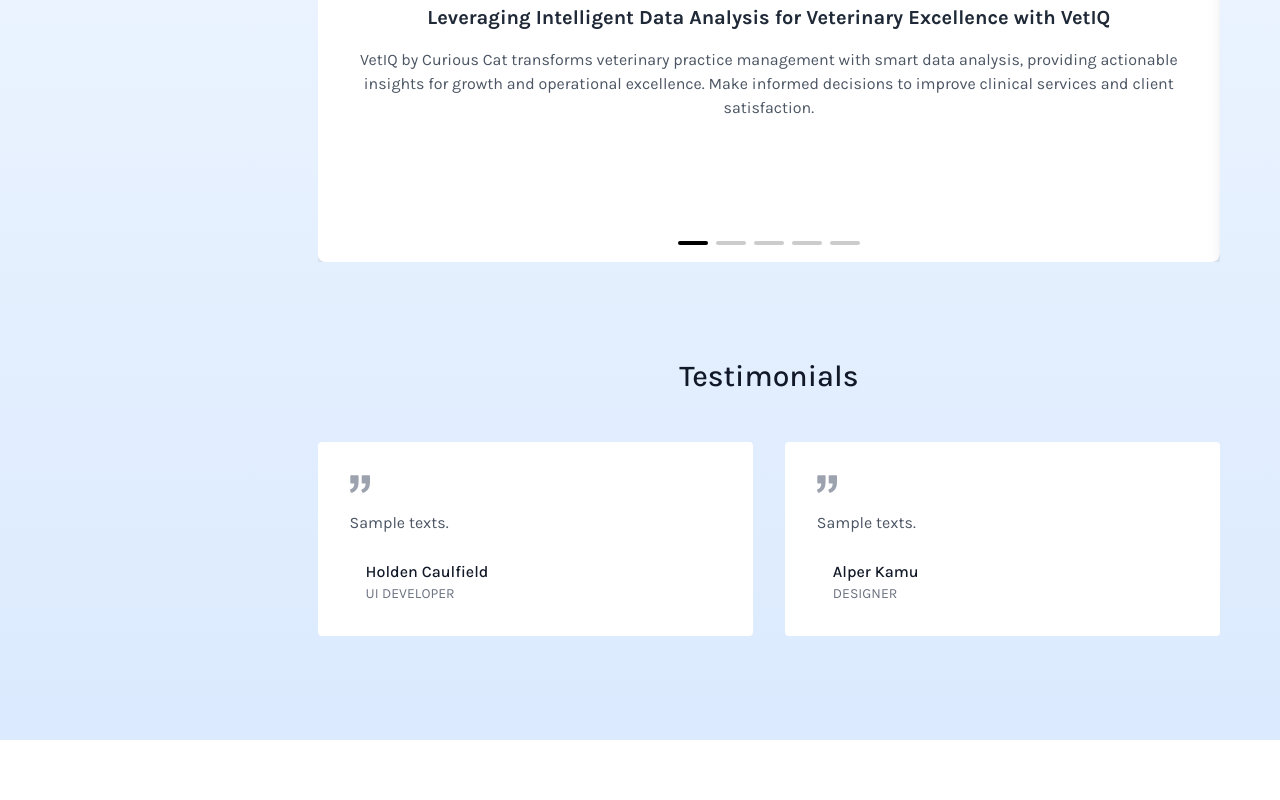
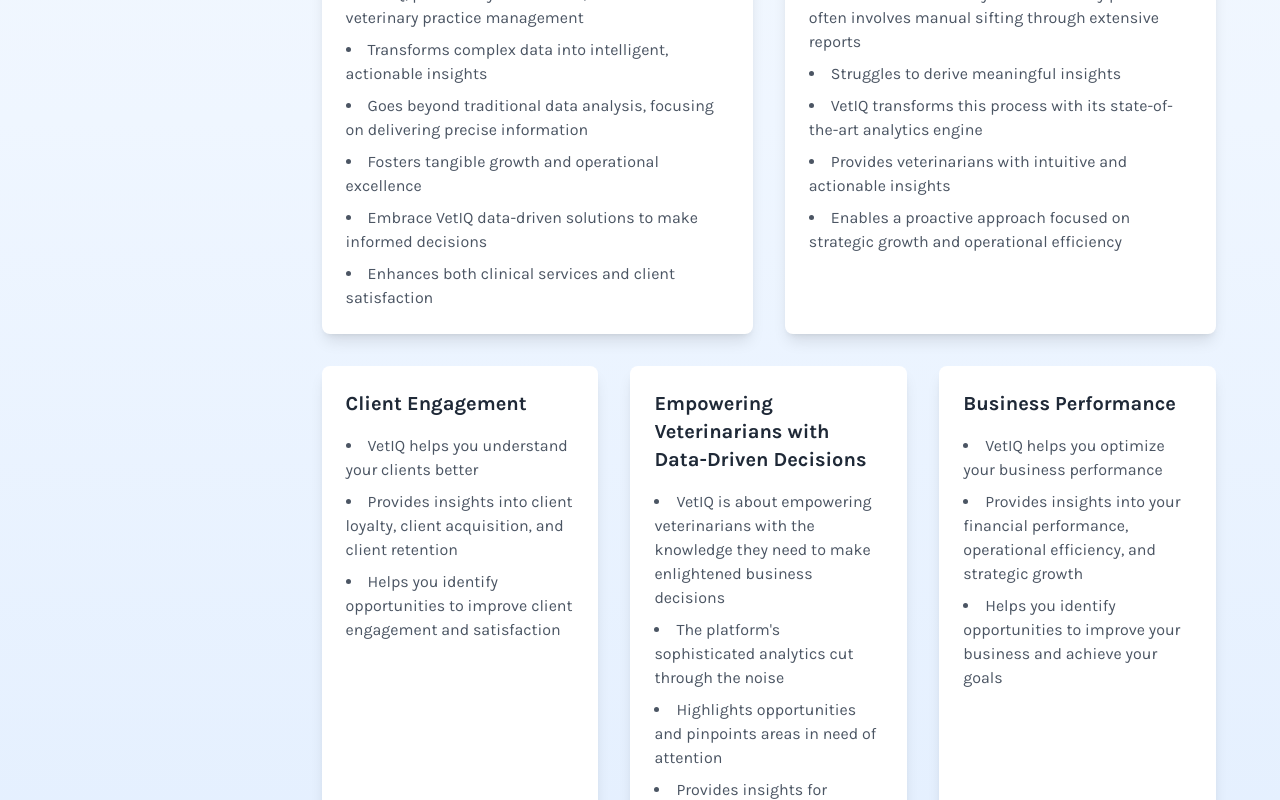
Before and after one commit to shifenghzhang/VetIQ-Web-Application, a Next.js app: page / in a window 1280 px wide. Shown: the part 1240-2040 px from the top of the page. Before the commit the page ends 1980 px from the top, so only its background shows below. Built offline with nearby package versions, Linux system fonts and the light colour scheme.

Commit message:
Revert "Merge branch 'HeroSection-&-Testimonial' into helpSection"
This reverts commit 5af79675ace2a72e409c8c6e68cc37e5657e4dd3, reversing
changes made to bef328977570b1b4cb8c70d4eab36c111fd78baa.

```diff
--- a/package.json
+++ b/package.json
@@ -20,10 +20,8 @@
     "react": "^18.2.0",
     "react-dom": "^18.2.0",
     "react-icons": "^5.1.0",
-    "react-responsive-carousel": "^3.2.23",
     "server-only": "^0.0.1",
     "superjson": "^2.2.1",
-    "swiper": "^11.1.1",
     "zod": "^3.22.4"
   },
   "devDependencies": {
--- a/src/app/_components/articleArea.tsx
+++ b/src/app/_components/articleArea.tsx
@@ -1,58 +1,18 @@
-"use client";
+"use client"
 import React from 'react';
 import type { Article } from "~/types/type";
-import { Carousel } from 'react-responsive-carousel';
-import 'react-responsive-carousel/lib/styles/carousel.min.css';
 
 interface ArticleAreaProps {
   articles: Article[];
 }
 
 const ArticleArea: React.FC<ArticleAreaProps> = ({ articles }) => {
+
   return (
-    <div className="container mx-auto px-5">
-      <div style={{ position: 'relative' }}>
-        <Carousel
-          showArrows={true}
-          showStatus={false}
-          showThumbs={false}
-          infiniteLoop={true}
-          autoPlay={false}
-          interval={5000}
-          renderIndicator={(onClickHandler, isSelected, index, label) => {
-            return (
-              <li
-                style={{
-                  backgroundColor: isSelected ? '#000' : '#ccc',
-                  width: '30px',
-                  height: '4px',
-                  borderRadius: '2px',
-                  margin: '0 4px',
-                  cursor: 'pointer',
-                  display: 'inline-block',
-                }}
-                onClick={onClickHandler}
-                onKeyDown={onClickHandler}
-                value={index}
-                key={index}
-                role="button"
-                tabIndex={0}
-                aria-label={`Slide ${index + 1}`}
-              />
-            );
-          }}
-        >
-          {articles.map((article) => (
-            <div
-              key={article.id}
-              className="bg-white shadow-lg rounded-lg p-6"
-              style={{
-                height: '400px',
-                display: 'flex',
-                flexDirection: 'column',
-                justifyContent: 'center',
-              }}
-            >
+    <div className="grid grid-cols-1 md:grid-cols-3 gap-8 p-6">
+      <div className="md:col-span-3 grid grid-cols-1 md:grid-cols-2 gap-8">
+        {articles.slice(0,2).map((article) => (
+          <div key={article.id} className="bg-white shadow-lg rounded-lg p-6">
             <h3 className="text-xl font-bold text-gray-800 mb-4">{article.title}</h3>
             {Array.isArray(article.summary) ? (
               <ul className="list-disc list-inside text-gray-600 space-y-2">
@@ -65,56 +25,25 @@
             )}
           </div>
         ))}
-        </Carousel>
-        <div
-          style={{
-            position: 'absolute',
-            bottom: '10px',
-            left: '50%',
-            transform: 'translateX(-50%)',
-            zIndex: 1,
-            display: 'flex',
-            justifyContent: 'center',
-            alignItems: 'center',
-          }}
-        >
-          <Carousel
-            showArrows={false}
-            showStatus={false}
-            showThumbs={false}
-            showIndicators={true}
-            infiniteLoop={true}
-            selectedItem={0}
-            onChange={() => {}}
-            renderIndicator={(onClickHandler, isSelected, index, label) => {
-              return (
-                <li
-                  style={{
-                    backgroundColor: isSelected ? '#000' : '#ccc',
-                    width: '30px',
-                    height: '4px',
-                    borderRadius: '2px',
-                    margin: '0 4px',
-                    cursor: 'pointer',
-                    display: 'inline-block',
-                  }}
-                  onClick={onClickHandler}
-                  onKeyDown={onClickHandler}
-                  value={index}
-                  key={index}
-                  role="button"
-                  tabIndex={0}
-                  aria-label={`Slide ${index + 1}`}
-                />
-              );
-            }}
-          >
-            {articles.map((_, index) => (
-              <div key={index}></div>
+      </div>
+
+      <div className="md:col-span-3 grid grid-cols-1 md:grid-cols-3 gap-8">
+        {articles.slice(2).map((article) => (
+          <div key={article.id} className="bg-white shadow-lg rounded-lg p-6">
+            <h3 className="text-xl font-bold text-gray-800 mb-4">{article.title}</h3>
+            {Array.isArray(article.summary) ? (
+              <ul className="list-disc list-inside text-gray-600 space-y-2">
+                {article.summary.map((point, index) => (
+                  <li key={index}>{point}</li>
                 ))}
-          </Carousel>
+              </ul>
+            ) : (
+              <p className="text-gray-600">{article.summary}</p>
+            )}
           </div>
+        ))}
       </div>
+
     </div>
   );
 };
--- a/src/app/page.tsx
+++ b/src/app/page.tsx
@@ -11,27 +11,54 @@
   {
     id: 1,
     title: 'Leveraging Intelligent Data Analysis for Veterinary Excellence with VetIQ',
-    summary: 'VetIQ by Curious Cat transforms veterinary practice management with smart data analysis, providing actionable insights for growth and operational excellence. Make informed decisions to improve clinical services and client satisfaction.',
+    summary: [
+    'VetIQ, powered by Curious Cat, revolutionizes veterinary practice management\n',
+    'Transforms complex data into intelligent, actionable insights\n',
+    'Goes beyond traditional data analysis, focusing on delivering precise information\n',
+    'Fosters tangible growth and operational excellence\n',
+    'Embrace VetIQ data-driven solutions to make informed decisions\n',
+    'Enhances both clinical services and client satisfaction\n',
+    ],
   },
   {
     id: 2,
     title: 'Advanced Analytics Transcending Traditional Approaches',
-    summary: 'VetIQ streamlines data analysis in veterinary practices, replacing manual efforts with a cutting-edge analytics engine. Veterinarians gain intuitive insights, enabling a shift from reactive to proactive strategies for growth and efficiency.',
+    summary: [
+    'Traditional data analysis in veterinary practices often involves manual sifting through extensive reports\n',
+    'Struggles to derive meaningful insights\n',
+    'VetIQ transforms this process with its state-of-the-art analytics engine\n',
+    'Provides veterinarians with intuitive and actionable insights\n',
+    'Enables a proactive approach focused on strategic growth and operational efficiency\n',
+    ],
   },
     {
       id: 3,
       title: 'Client Engagement',
-      summary: 'VetIQ enhances client understanding by offering insights into loyalty, acquisition, and retention. Identify opportunities for better engagement and satisfaction.',
+      summary: [
+      'VetIQ helps you understand your clients better\n',
+      'Provides insights into client loyalty, client acquisition, and client retention\n',
+      'Helps you identify opportunities to improve client engagement and satisfaction\n',
+      ],
     },
     {
       id: 4,
       title: 'Empowering Veterinarians with Data-Driven Decisions',
-      summary: 'VetIQ empowers veterinarians with actionable insights for informed business decisions. Its advanced analytics identify opportunities and areas for improvement, from drug inventories to pricing and patient care protocols.',
+      summary: [
+      'VetIQ is about empowering veterinarians with the knowledge they need to make enlightened business decisions\n',
+      'The platform\'s sophisticated analytics cut through the noise\n',
+      'Highlights opportunities and pinpoints areas in need of attention\n',
+      'Provides insights for optimizing drug inventories, adjusting pricing strategies, or enhancing patient care protocols\n',
+      'Enables well-informed decision making\n',
+      ],
     },
     {
       id: 5,
       title: 'Business Performance',
-      summary: 'VetIQ optimizes business performance with insights on finances, operations, and growth. Identify opportunities for improvement and achieve your goals.',
+      summary: [
+      'VetIQ helps you optimize your business performance\n',
+      'Provides insights into your financial performance, operational efficiency, and strategic growth\n',
+      'Helps you identify opportunities to improve your business and achieve your goals\n',
+      ],
     }
 ];
 export default function Home() {
```
Also changed, not shown: 1 other file (tests, documents, lock files or other folders). Lines whose indentation alone changed are shown as unchanged.
